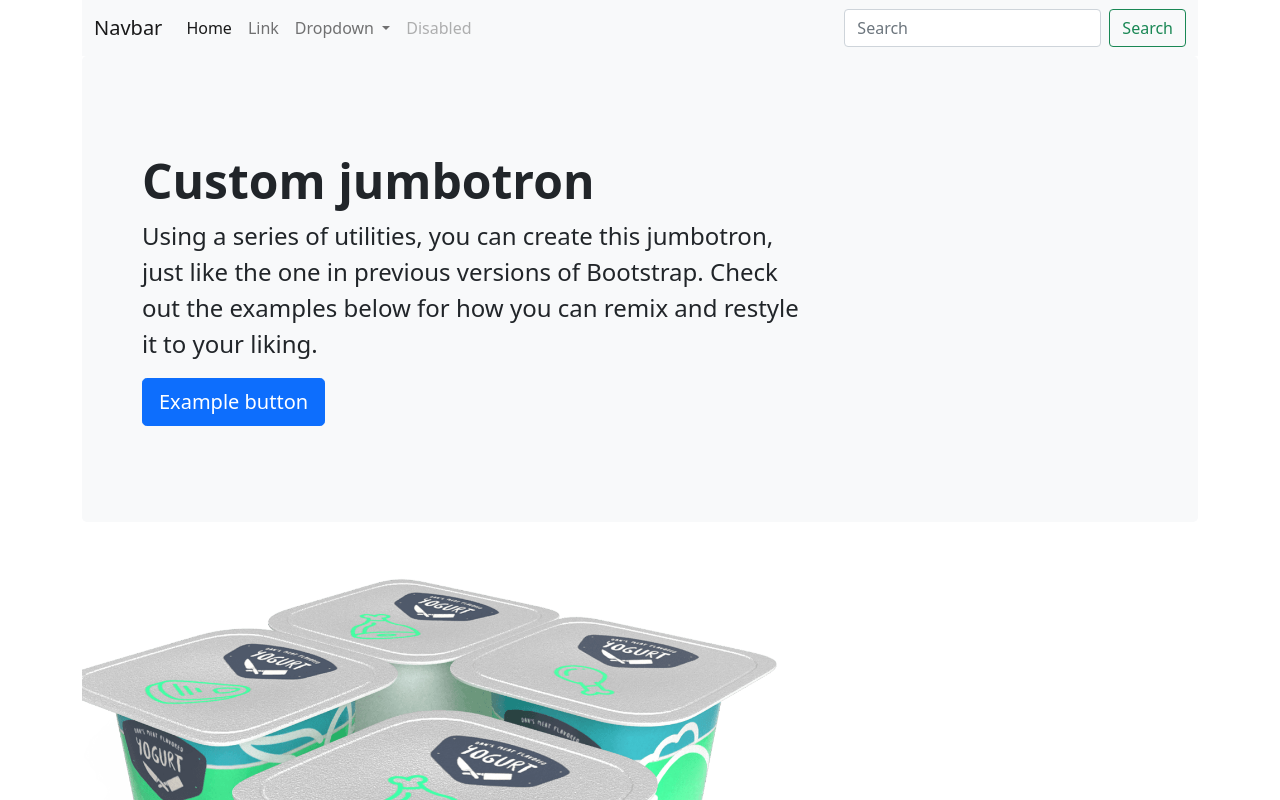
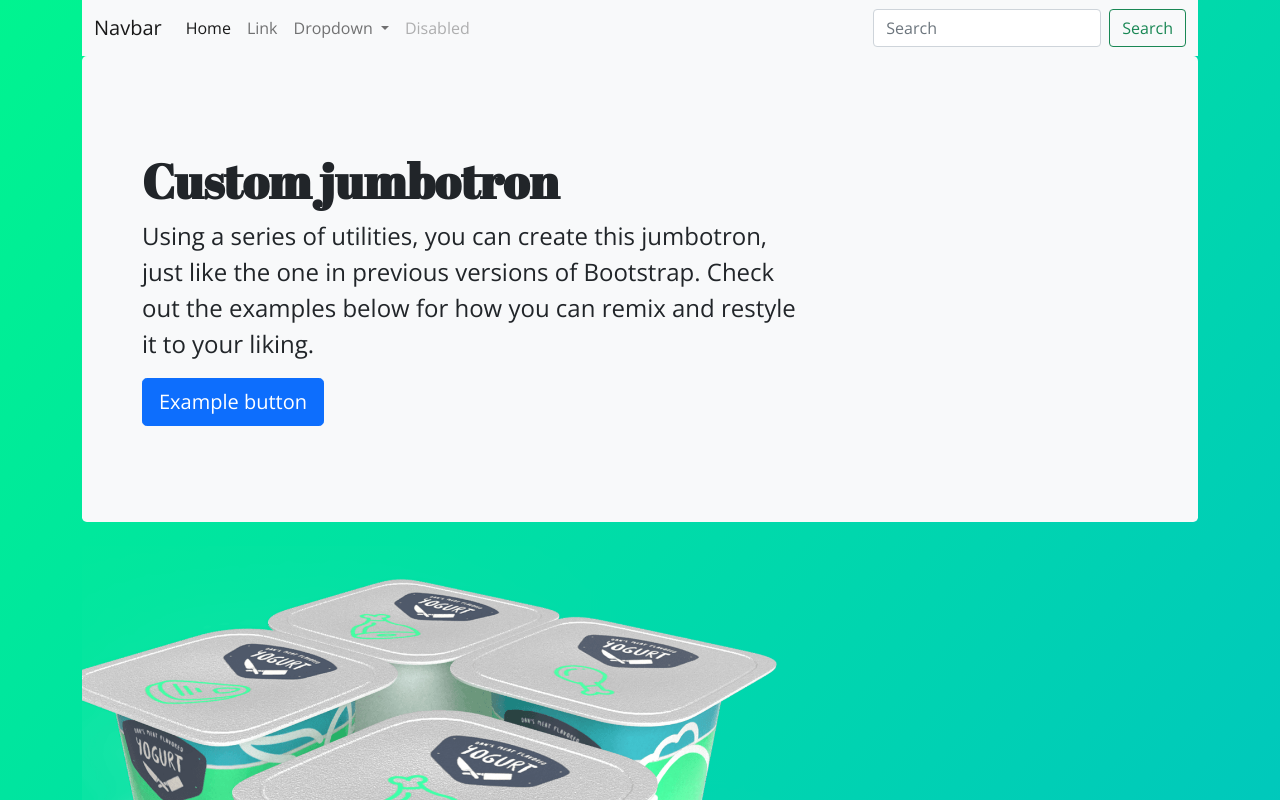
Before and after one commit to Abdulbosit-AiM/yogurt-bootstrap, a plain HTML site: page index.html in a window 1280 px wide. Shown: the top 800 px of the page. Drawn offline with nearby package versions, Linux system fonts and the light colour scheme.

Commit message:
add fonts

```diff
--- a/index.html
+++ b/index.html
@@ -4,6 +4,9 @@
     <meta charset="UTF-8">
     <meta http-equiv="X-UA-Compatible" content="IE=edge">
     <meta name="viewport" content="width=device-width, initial-scale=1">    <title>Yogurt</title>
+    <link rel="preconnect" href="https://fonts.googleapis.com">
+    <link rel="preconnect" href="https://fonts.gstatic.com" crossorigin>
+    <link href="https://fonts.googleapis.com/css2?family=Abril+Fatface&family=Open+Sans:wght@300;700&display=swap" rel="stylesheet">
     <link href="https://cdn.jsdelivr.net/npm/bootstrap@5.1.3/dist/css/bootstrap.min.css" rel="stylesheet" integrity="sha384-1BmE4kWBq78iYhFldvKuhfTAU6auU8tT94WrHftjDbrCEXSU1oBoqyl2QvZ6jIW3" crossorigin="anonymous">
     <link rel="stylesheet" href="style.css">
 </head>
--- a/style.css
+++ b/style.css
@@ -0,0 +1,10 @@
+body {
+    font-family: 'Open Sans', sans-serif;
+    font-weight: 300;
+    /* #00F490   #00BBC9 */
+    background-image: linear-gradient(to bottom right, #00F490, #00BBC9);
+}
+
+h1 {
+    font-family: 'Abril Fatface', cursive;
+}
```
Also changed, not shown: 1 other file.
